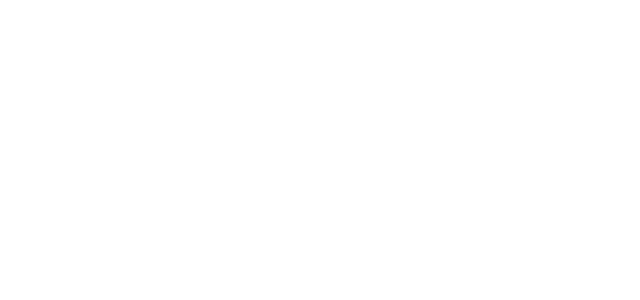
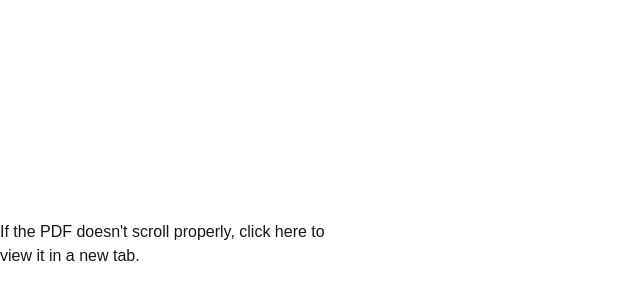
Before and after one commit to physicsmillais/charged-up-millais.github.io, a Next.js app: page / in a window 1280 px wide. Shown: the part 156-456 px from the top of the page, without its empty margins (0-640 px from the left). Built offline with nearby package versions, Linux system fonts and the light colour scheme.

Commit message:
Update page.tsx

```diff
--- a/src/app/page.tsx
+++ b/src/app/page.tsx
@@ -1,11 +1,18 @@
 const PDFPage = () => {
   return (
-    <div style={{ height: "100vh", overflowY: "auto" }}>
+    <div style={{ height: "100vh", display: "flex", justifyContent: "center", alignItems: "center" }}>
+      <p>
+        If the PDF doesn't scroll properly,{" "}
+        <a href="/your-pdf-file.pdf" target="_blank" rel="noopener noreferrer">
+          click here to view it
+        </a>{" "}
+        in a new tab.
+      </p>
       <iframe
-        src="/ChargedUpDec2024.pdf"
+        src="/your-pdf-file.pdf"
         style={{
           width: "100%",
-          height: "100%",
+          height: "90vh",
           border: "none",
           overflow: "auto",
         }}
```
